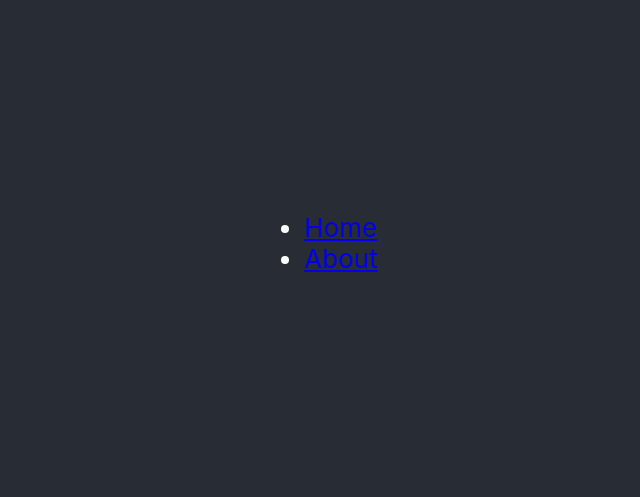
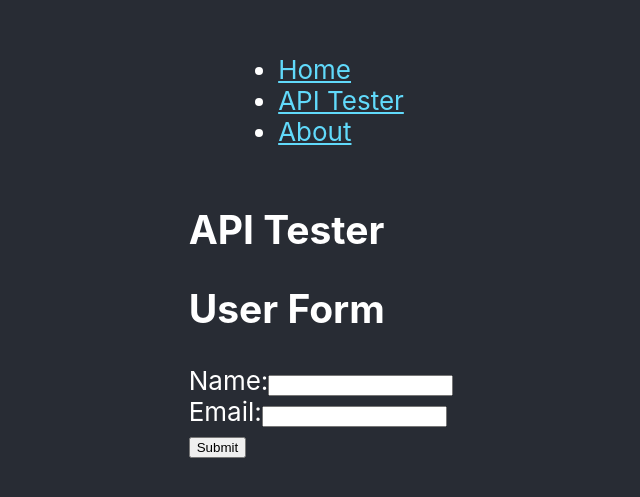
Before and after one commit to atari-monk/user, a React (Create React App) app in the folder user-app/: page /api-tester in a window 1280 px wide. Before the commit this address had no page. Shown: the part 157-654 px from the top of the page, without its empty margins (319-959 px from the left). Built offline with nearby package versions, Linux system fonts and the light colour scheme.

Commit message:
user form

```diff
--- a/user-app/package.json
+++ b/user-app/package.json
@@ -11,6 +11,7 @@
     "@types/node": "^16.18.58",
     "@types/react": "^18.2.27",
     "@types/react-dom": "^18.2.12",
+    "axios": "^1.5.1",
     "react": "^18.2.0",
     "react-dom": "^18.2.0",
     "react-router-dom": "^6.16.0",
--- a/user-app/src/App.tsx
+++ b/user-app/src/App.tsx
@@ -3,6 +3,7 @@ import Navigation from './component/Navigation'
 import About from './page/About'
 import Home from './page/Home'
 import './App.css'
+import ApiTester from './page/ApiTester'
 
 function App() {
   return (
@@ -10,11 +11,9 @@ function App() {
       <div className="App-header">
         <Navigation />
         <Routes>
-          {' '}
-          {/* Updated to use <Routes> */}
-          <Route path="/about" element={<About />} /> {/* Updated syntax */}
-          {/* Add more routes for additional pages */}
-          <Route path="/" element={<Home />} /> {/* Updated syntax */}
+          <Route path="/about" element={<About />} />
+          <Route path="/api-tester" element={<ApiTester />} />
+          <Route path="/" element={<Home />} />
         </Routes>
       </div>
     </Router>
--- /dev/null
+++ b/user-app/src/component/ApiTesterForm.tsx
@@ -0,0 +1,80 @@
+import axios from 'axios'
+import React, { useState } from 'react'
+
+const ApiTesterForm: React.FC = () => {
+  const initialFormData = {
+    name: '',
+    email: '',
+  }
+
+  const [formData, setFormData] = useState(initialFormData)
+  const [submitting, setSubmitting] = useState(false)
+  const [successMessage, setSuccessMessage] = useState('')
+  const [errorMessage, setErrorMessage] = useState('')
+
+  const handleInputChange = (event: React.ChangeEvent<HTMLInputElement>) => {
+    const { name, value } = event.target
+    setFormData({
+      ...formData,
+      [name]: value,
+    })
+  }
+
+  const handleSubmit = async (event: React.FormEvent) => {
+    event.preventDefault()
+    setSubmitting(true)
+
+    try {
+      await axios.post('http://localhost:3000/api/v1/users', {
+        email: formData.email,
+        displayName: formData.name,
+      })
+
+      setSuccessMessage('User created successfully')
+      setErrorMessage('')
+      setFormData(initialFormData)
+    } catch (error) {
+      setErrorMessage('Error creating user. Please try again.')
+      setSuccessMessage('')
+    } finally {
+      setSubmitting(false)
+    }
+  }
+
+  return (
+    <div>
+      <h2>User Form</h2>
+      <form onSubmit={handleSubmit}>
+        <div>
+          <label>Name:</label>
+          <input
+            type="text"
+            name="name"
+            value={formData.name}
+            onChange={handleInputChange}
+            required
+          />
+        </div>
+        <div>
+          <label>Email:</label>
+          <input
+            type="text"
+            name="email"
+            value={formData.email}
+            onChange={handleInputChange}
+            required
+          />
+        </div>
+
+        <button type="submit" disabled={submitting}>
+          {submitting ? 'Submitting...' : 'Submit'}
+        </button>
+
+        {successMessage && <p className="success">{successMessage}</p>}
+        {errorMessage && <p className="error">{errorMessage}</p>}
+      </form>
+    </div>
+  )
+}
+
+export default ApiTesterForm
--- a/user-app/src/component/Navigation.tsx
+++ b/user-app/src/component/Navigation.tsx
@@ -7,12 +7,20 @@ const Navigation: React.FC = () => {
     <nav>
       <ul>
         <li>
-          <Link to="/">Home</Link>
+          <Link to="/" className="App-link">
+            Home
+          </Link>
         </li>
         <li>
-          <Link to="/about">About</Link>
+          <Link to="/api-tester" className="App-link">
+            API Tester
+          </Link>
         </li>
-        {/* Add more links for additional pages */}
+        <li>
+          <Link to="/about" className="App-link">
+            About
+          </Link>
+        </li>
       </ul>
     </nav>
   )
--- /dev/null
+++ b/user-app/src/page/ApiTester.tsx
@@ -0,0 +1,13 @@
+import React from 'react'
+import ApiTesterForm from '../component/ApiTesterForm'
+
+const ApiTester: React.FC = () => {
+  return (
+    <div>
+      <h2>API Tester</h2>
+      <ApiTesterForm />
+    </div>
+  )
+}
+
+export default ApiTester
```
Also changed, not shown: 2 other files (tests, documents, lock files or other folders).
